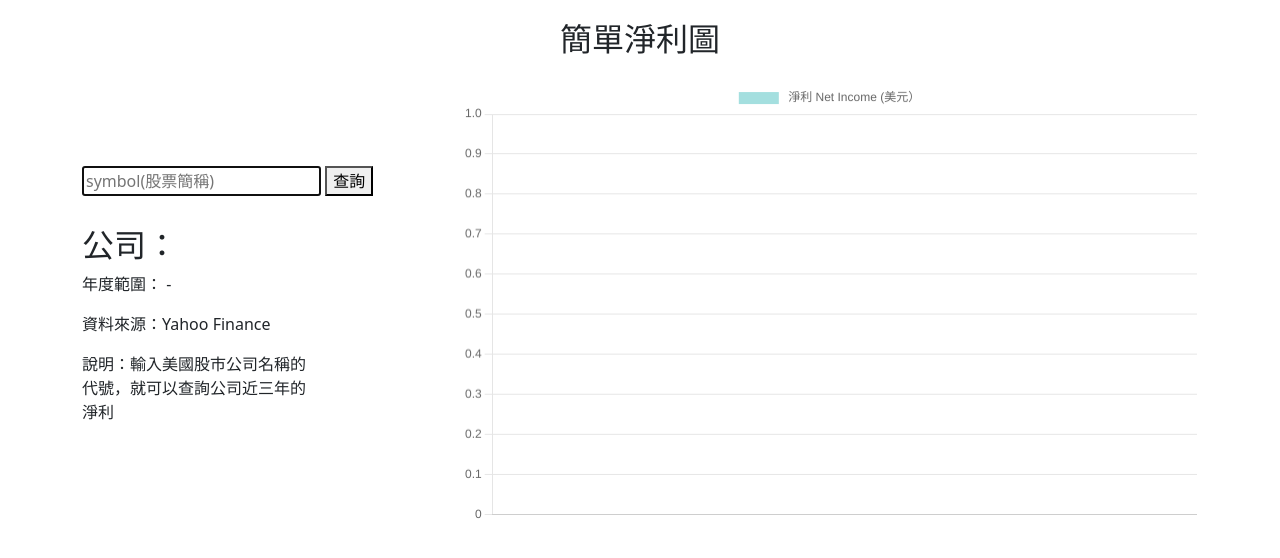
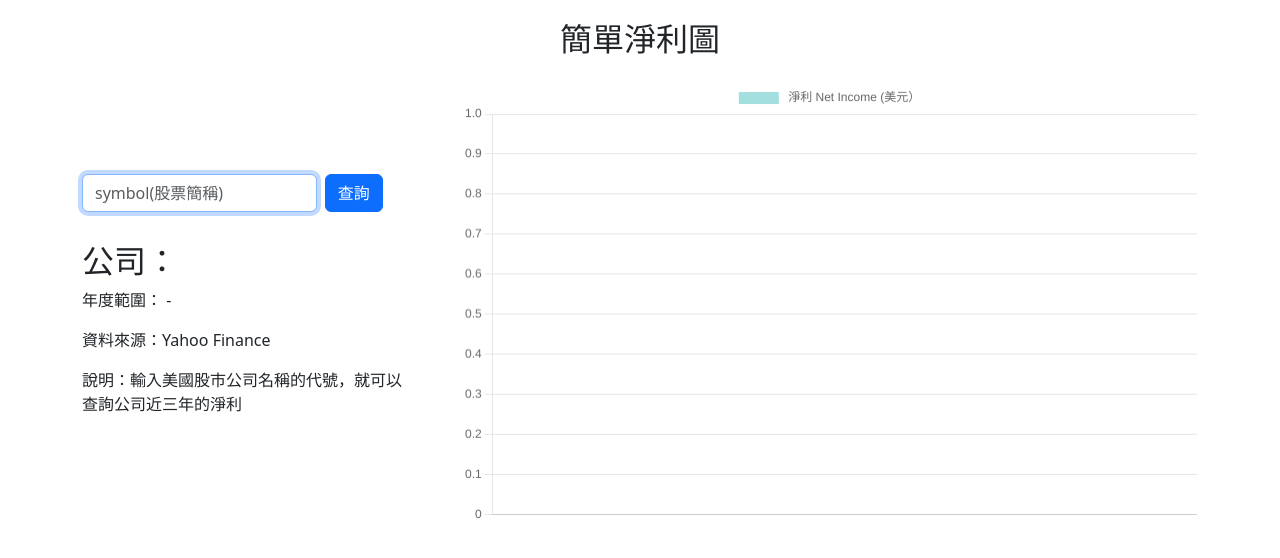
Before and after one commit to chiabuchiabu/stock, a Flask app: template templates/index.html in a window 1280 px wide. Shown: the top 558 px of the page. Run offline with Flask 3, Linux system fonts and the light colour scheme; the template is opened without the code that fills it, so the values that code supplies are empty.

Commit message:
website modify

```diff
--- a/templates/index.html
+++ b/templates/index.html
@@ -1,7 +1,7 @@
 <!DOCTYPE html>
 <html>
     <head>
-    <title>NetIncome Search</title>
+    <title>財報淨利查詢</title>
     <script>
         const chartLabels={{ labels| tojson }};
         const chartValues={{ values| tojson }};
@@ -23,14 +23,18 @@
                     {% if error %}
                         <p style="color:red;">{{ error }}</p>
                     {% endif %}
-                    <form action="/" method="get">
-                        <input type="text" name="symbol" placeholder="symbol(股票簡稱)" required autofocus>
-                        <button type="submit">查詢</button>
+                    <form class="row g-2"  action="/" method="get">
+                        <div class="col-12 col-sm-8">
+                        <input class="form-control" type="text" name="symbol" placeholder="symbol(股票簡稱)" required autofocus>
+                        </div>
+                        <div class="col-12 col-sm-4">
+                        <button class="btn btn-primary" type="submit">查詢</button>
+                        </div>
                     </form>
                     <h2>公司：{{ name }}</h2>
                     <p>年度範圍：{{ labels[0] }} - {{ labels[-1] }}</p>
                     <p>資料來源：Yahoo Finance</p>
-                    <div style="margin-right:125px;">
+                    <div style="margin-right:30px;">
                         <p>說明：輸入美國股市公司名稱的代號，就可以查詢公司近三年的淨利</p>
                     </div>
                 </div>
```
